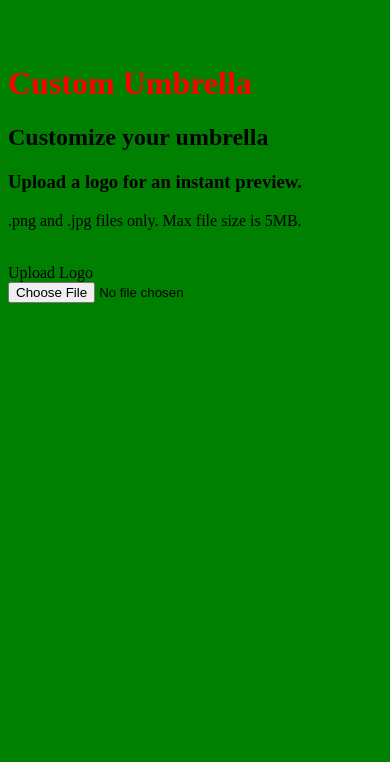
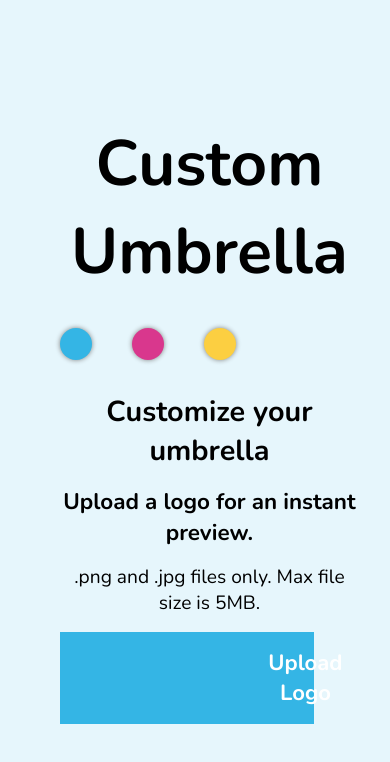
Before and after one commit to sri-rishi/custom-umbrella, a plain HTML site: page index.html in a window 390 px wide. Drawn offline with nearby package versions, Linux system fonts and the light colour scheme.

Commit message:
style: added style to elements

```diff
--- a/style.css
+++ b/style.css
@@ -1,3 +1,192 @@
-h1 {
-    color: red;
+/* google fonts */
+@import url('https://fonts.googleapis.com/css2?family=Nunito:wght@200;300;400;500;600;700&display=swap');
+
+* {
+    margin: 0;
+    padding: 0;
+    box-sizing: border-box;
 }
+
+
+/* color variables */
+:root {
+    --primary-pink: #d9378d;
+    --primary-blue: #34b5e5;
+    --primary-yellow: #fccf41;
+    --gray-color: gray;
+    --white-color: white;
+    --white-smoke-color: #e6f6fc;
+}
+
+/* main container */
+
+#container {
+    font-family: 'Nunito', sans-serif;
+    min-height: 100vh;
+    display: flex;
+    gap: 1.8rem;
+    justify-content: center;
+    align-items: center;
+    padding: 2rem;
+    background-color: var(--white-smoke-color);
+}
+
+
+/* umbrella container */
+#umbrella-container {
+    display: flex;
+    align-items: center;
+    justify-content: center;
+    width: 50%;
+}
+
+.umbrella-image {
+    width: 100%;
+}
+
+.umbrella-preview {
+    width: 80%;
+    margin-left: 10%;
+}
+
+/* text container */
+#text-container {
+    height: 100%;
+    width: 50%;
+    text-align: left;
+    font-size: 1.2rem;
+    display: flex;
+    flex-direction: column;
+    gap: 2rem;
+}
+
+.title {
+    font-size: 4rem;
+}
+
+/* color selector section */
+.color-selector {
+    display: flex;
+    gap: 40px;
+    align-items: center;
+    justify-content: left;
+}
+
+.color-btn {
+    height: 2rem;
+    width: 2rem;
+    border-radius: 50%;
+    box-shadow: 0 0 5px var(--gray-color);
+    cursor: pointer;
+}
+
+.pink_color {
+    background-color: var(--primary-pink);
+}
+.blue_color {
+    background-color: var(--primary-blue);
+}
+.yellow_color {
+    background-color: var(--primary-yellow);
+}
+
+
+/* file upload box Section */
+.file-upload-box {
+    display: flex;
+    flex-direction: column;
+    gap: 1rem
+}
+
+.upload-logo {
+    display: flex;
+    align-items: center;
+    width: 85%;
+    justify-self: start;
+    font-size: 1rem;
+    font-weight: bold;
+    cursor: pointer;
+    color: var(--white-color);
+}
+
+.for-logo {
+    width: 25%;
+    height: 30px;
+    margin-left: 37%;
+    margin-top: -15%;
+}
+
+.loader-image {
+    height: 9rem;
+    -webkit-animation: spin 1.6s linear infinite;
+    animation: spin 2s linear in;
+}
+
+.uploader {
+    -webkit-animation: spin 1.6s linear infinite;
+    animation: spin 2s linear in;
+}
+@-webkit-keyframes spin {
+    0% {
+        -webkit-transform: rotate(0deg);
+    }
+    100% {
+        -webkit-transform: rotate(360deg);
+    }
+}
+
+@keyframes spin {
+    0% {
+      transform: rotate(0deg);
+    }
+    100% {
+      transform: rotate(360deg);
+    }
+}
+
+.file-input {
+    position: relative;
+    width: 85%;
+    background-color: #34b5e5;
+}
+
+.file-input input[type="file"] {
+    position: absolute;
+    top: 0;
+    left: 0;
+    opacity: 0;
+    pointer-events: none;
+}
+
+.file-input label {
+    display: flex;
+    align-items: center;
+    padding: 1rem;
+    justify-self: start;
+    gap: 12rem;
+    font-size: 22px;
+    font-weight: bold;
+    cursor: pointer;
+    color: var(--white-color);
+}
+
+#to-block {
+    display: block;
+}
+
+/* media query for responsivness */
+@media only screen and (max-width: 50em) {
+    #main-box {
+        flex-direction: column-reverse;
+    }
+
+    #umbrella-container {
+        width: 100%
+    }
+
+    #text-container {
+        width: 100%;
+        text-align: center;
+        justify-content: center;
+    }
+}
```
